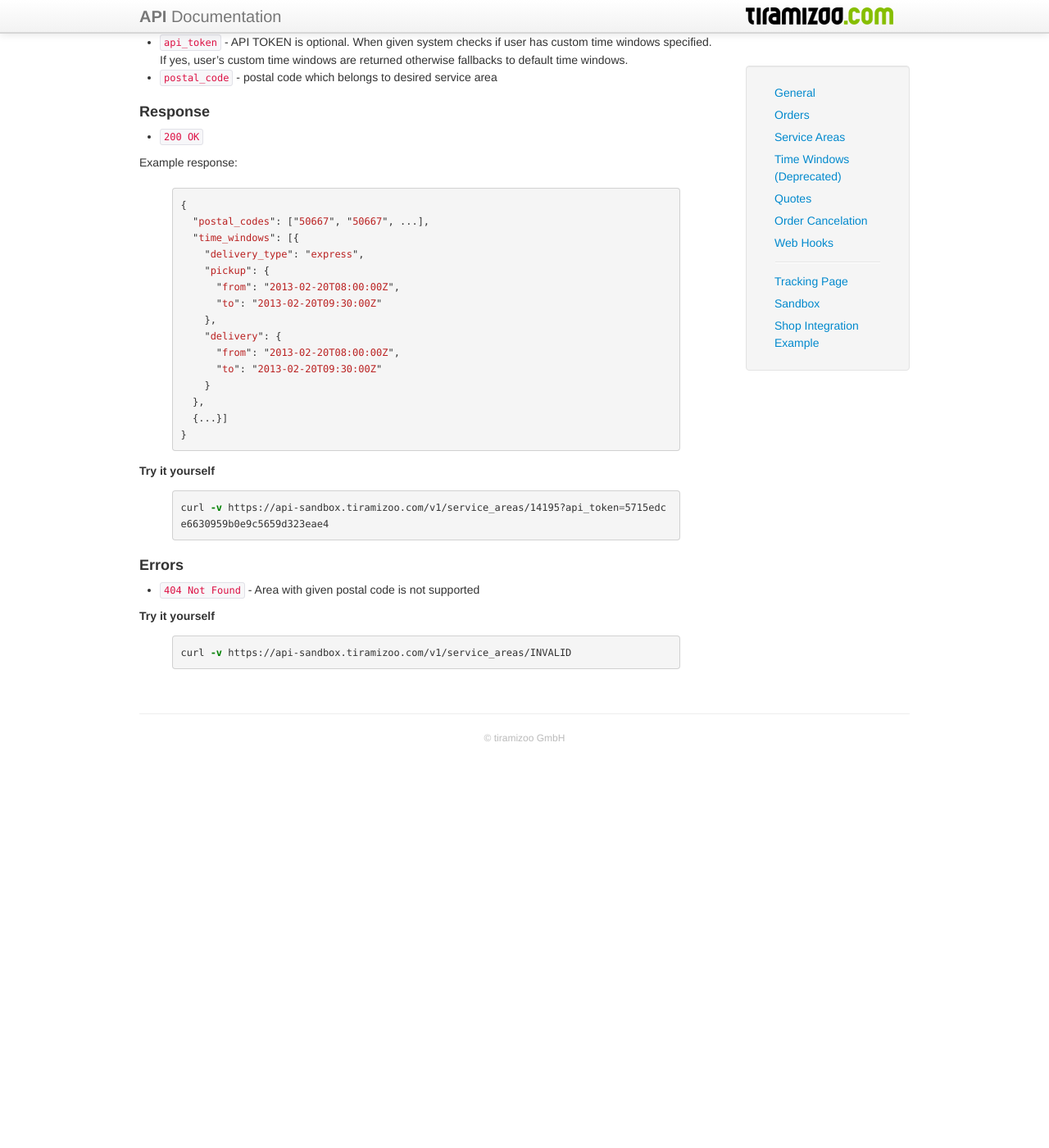
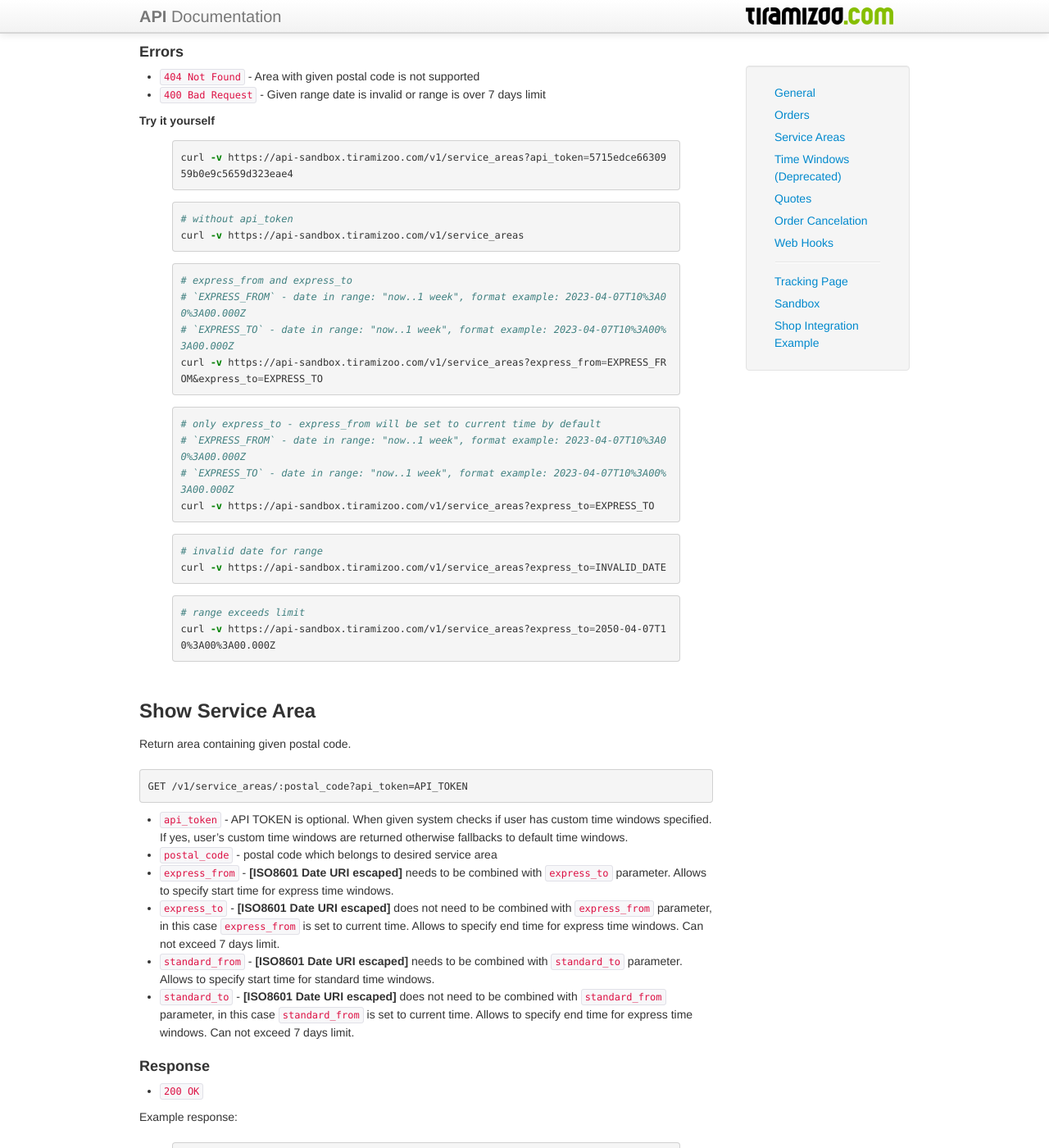
Before and after one commit to Goundar/tiramizoo.github.com, a Jekyll site: the page built from service_areas.md, in a window 1280 px wide and 1400 px high, scrolled down 1174 px. Shown: the whole window at 82% size. Built offline with Jekyll 4.4.1, drawn with Linux system fonts in a browser that asks for light colours; before the commit the page ends 2123 px from its top, so only the background shows below that; some of the changed text lies outside the part shown.

Commit message:
837: update service areas api doc

````diff
--- a/service_areas.md
+++ b/service_areas.md
@@ -11,6 +11,12 @@ The API returns postal codes and time windows for next 7 days of covered areas.
 ```
 GET /v1/service_areas?api_token=API_TOKEN
 ```
+
+* `api_token` - API TOKEN is optional. When given system checks if user has custom time windows specified. If yes, user's custom time windows are returned otherwise fallbacks to default time windows.
+* `express_from` - **\[ISO8601 Date URI escaped\]** needs to be combined with `express_to` parameter. Allows to specify start time for express time windows.
+* `express_to` - **\[ISO8601 Date URI escaped\]** does not need to be combined with `express_from` parameter, in this case `express_from` is set to current time. Allows to specify end time for express time windows. Can not exceed 7 days limit.
+* `standard_from` - **\[ISO8601 Date URI escaped\]** needs to be combined with `standard_to` parameter. Allows to specify start time for standard time windows.
+* `standard_to` - **\[ISO8601 Date URI escaped\]** does not need to be combined with `standard_from` parameter, in this case `standard_from` is set to current time. Allows to specify end time for express time windows. Can not exceed 7 days limit.
 
 #### Response
 
@@ -39,7 +45,13 @@ Example response:
 ]
 {% endhighlight %}
 
-* `api_token` - API TOKEN is optional. When given system checks if user has custom time windows specified. If yes, user's custom time windows are returned otherwise fallbacks to default time windows.
+* `postal_codes` - all supported postal codes from an area.
+* `time_windows["delivery_type"]` - delivery types are [**standard**, **weekend**, **standard_weekend**, **express_weekend**]. Delivery type has influence on price. Therefore, it is useful for final customer price calculation. By default only one **express time window** per area is returned. If you need more please use `express_from` and `express_to` parameters described above.
+
+#### Errors ####
+
+* `404 Not Found` - Area with given postal code is not supported
+* `400 Bad Request` - Given range date is invalid or range is over 7 days limit
 
 ##### Try it yourself #####
 {% highlight bash %}
@@ -47,10 +59,35 @@ curl -v https://api-sandbox.tiramizoo.com/v1/service_areas?api_token=5715edce663
 {% endhighlight %}
 
 {% highlight bash %}
+# without api_token
 curl -v https://api-sandbox.tiramizoo.com/v1/service_areas
 {% endhighlight %}
 
-### Show Service Area
+{% highlight bash %}
+# express_from and express_to
+# `EXPRESS_FROM` - date in range: "now..1 week", format example: 2023-04-07T10%3A00%3A00.000Z
+# `EXPRESS_TO` - date in range: "now..1 week", format example: 2023-04-07T10%3A00%3A00.000Z
+curl -v https://api-sandbox.tiramizoo.com/v1/service_areas?express_from=EXPRESS_FROM&express_to=EXPRESS_TO
+{% endhighlight %}
+
+{% highlight bash %}
+# only express_to - express_from will be set to current time by default
+# `EXPRESS_FROM` - date in range: "now..1 week", format example: 2023-04-07T10%3A00%3A00.000Z
+# `EXPRESS_TO` - date in range: "now..1 week", format example: 2023-04-07T10%3A00%3A00.000Z
+curl -v https://api-sandbox.tiramizoo.com/v1/service_areas?express_to=EXPRESS_TO
+{% endhighlight %}
+
+{% highlight bash %}
+# invalid date for range
+curl -v https://api-sandbox.tiramizoo.com/v1/service_areas?express_to=INVALID_DATE
+{% endhighlight %}
+
+{% highlight bash %}
+# range exceeds limit
+curl -v https://api-sandbox.tiramizoo.com/v1/service_areas?express_to=2050-04-07T10%3A00%3A00.000Z
+{% endhighlight %}
+
+### Show Service Area ###
 
 Return area containing given postal code.
 
@@ -60,6 +97,10 @@ GET /v1/service_areas/:postal_code?api_token=API_TOKEN
 
 * `api_token` - API TOKEN is optional. When given system checks if user has custom time windows specified. If yes, user's custom time windows are returned otherwise fallbacks to default time windows.
 * `postal_code` - postal code which belongs to desired service area
+* `express_from` - **\[ISO8601 Date URI escaped\]** needs to be combined with `express_to` parameter. Allows to specify start time for express time windows.
+* `express_to` - **\[ISO8601 Date URI escaped\]** does not need to be combined with `express_from` parameter, in this case `express_from` is set to current time. Allows to specify end time for express time windows. Can not exceed 7 days limit.
+* `standard_from` - **\[ISO8601 Date URI escaped\]** needs to be combined with `standard_to` parameter. Allows to specify start time for standard time windows.
+* `standard_to` - **\[ISO8601 Date URI escaped\]** does not need to be combined with `standard_from` parameter, in this case `standard_from` is set to current time. Allows to specify end time for express time windows. Can not exceed 7 days limit.
 
 #### Response
 
@@ -85,16 +126,24 @@ Example response:
 }
 {% endhighlight %}
 
+#### Errors ####
+
+* `404 Not Found` - Area with given postal code is not supported
+* `400 Bad Request` - Given range date is invalid or range is over 7 days limit
+
 ##### Try it yourself #####
 {% highlight bash %}
 curl -v https://api-sandbox.tiramizoo.com/v1/service_areas/14195?api_token=5715edce6630959b0e9c5659d323eae4
 {% endhighlight %}
 
-#### Errors
-
-* `404 Not Found` - Area with given postal code is not supported
-
 ##### Try it yourself #####
 {% highlight bash %}
 curl -v https://api-sandbox.tiramizoo.com/v1/service_areas/INVALID
 {% endhighlight %}
+
+{% highlight bash %}
+# express_from and express_to
+# `EXPRESS_FROM` - date in range: "now..1 week", format example: 2023-04-07T10%3A00%3A00.000Z
+# `EXPRESS_TO` - date in range: "now..1 week", format example: 2023-04-07T10%3A00%3A00.000Z
+curl -v https://api-sandbox.tiramizoo.com/v1/service_areas/14195?express_from=EXPRESS_FROM&express_to=EXPRESS_TO
+{% endhighlight %}
````
